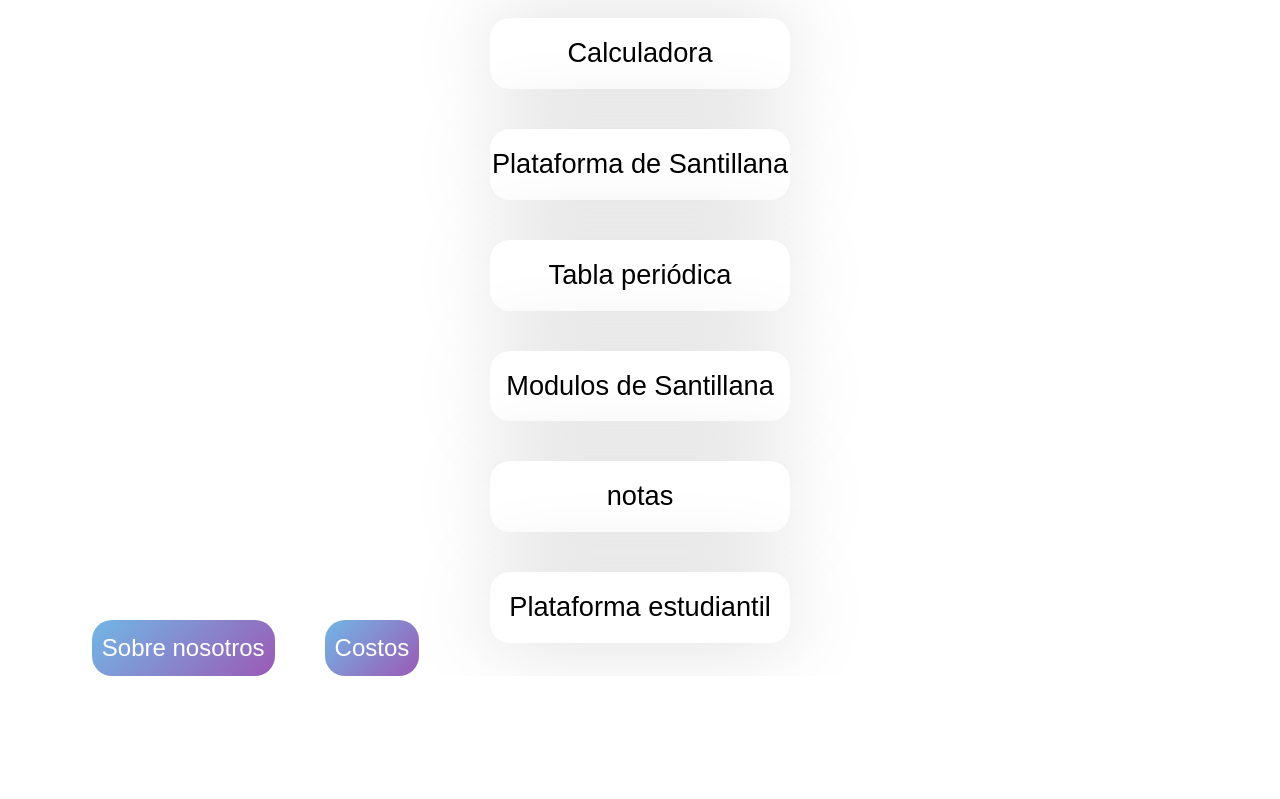
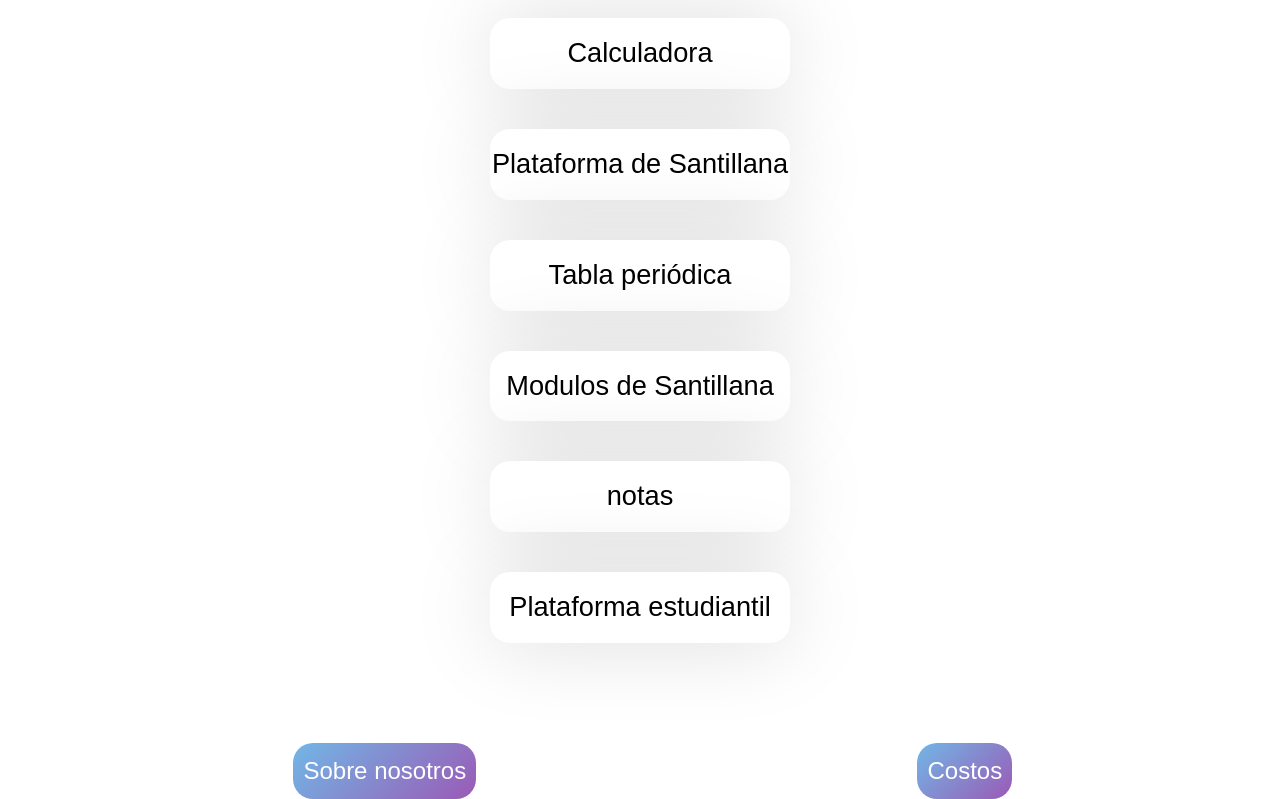
Before and after one commit to Junicuaa/AppNote, a plain HTML site: page html/page1.html in a window 1280 px wide. Shown: the part 124-923 px from the top of the page. Before the commit the page ends 800 px from the top, so only its background shows below. Drawn offline with Linux system fonts and the light colour scheme.

Commit message:
last last change

```diff
--- a/Styles/styles2.css
+++ b/Styles/styles2.css
@@ -82,9 +82,9 @@
 }
 
 footer {
-  position: absolute;
-  bottom: 0;
-  left: 6vw;
+  position: relative;
+  top: 100px;
+  left: 1vw;
 }
 footer .container {
   display: flex;
```
